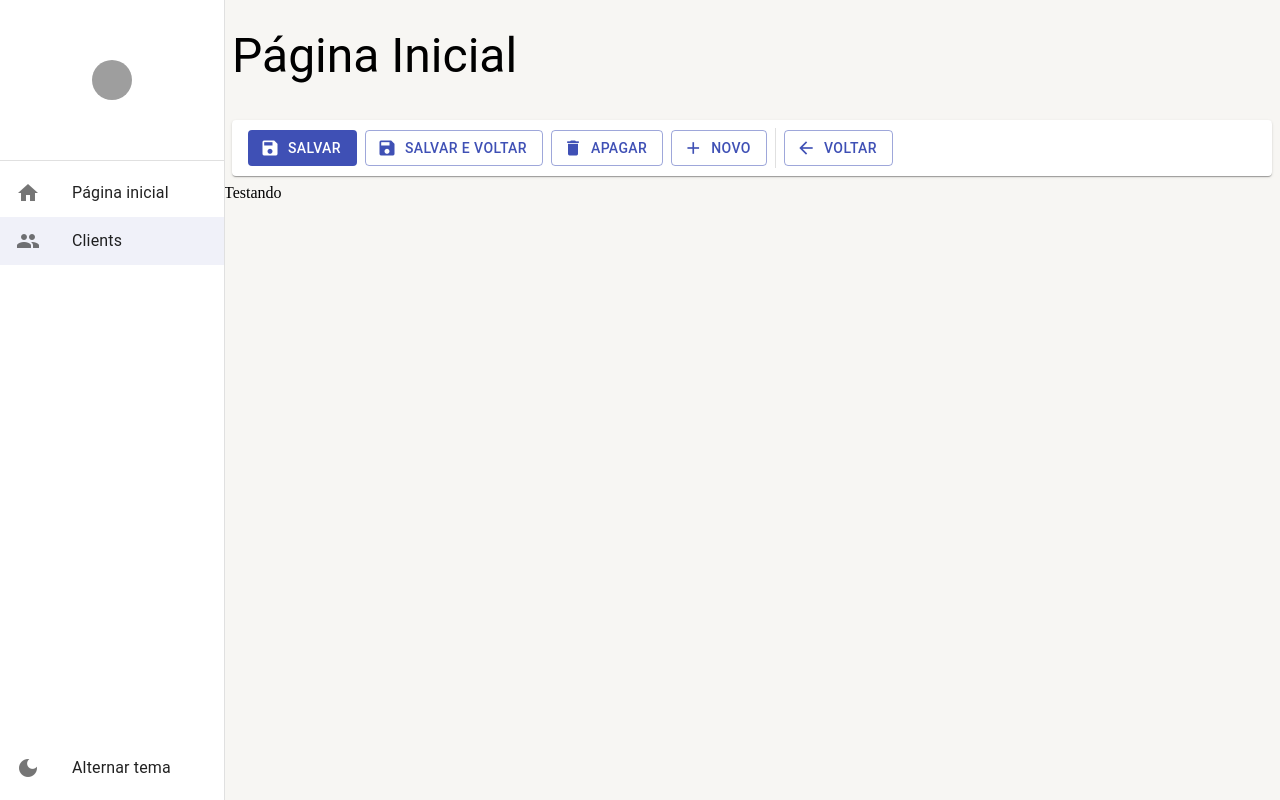
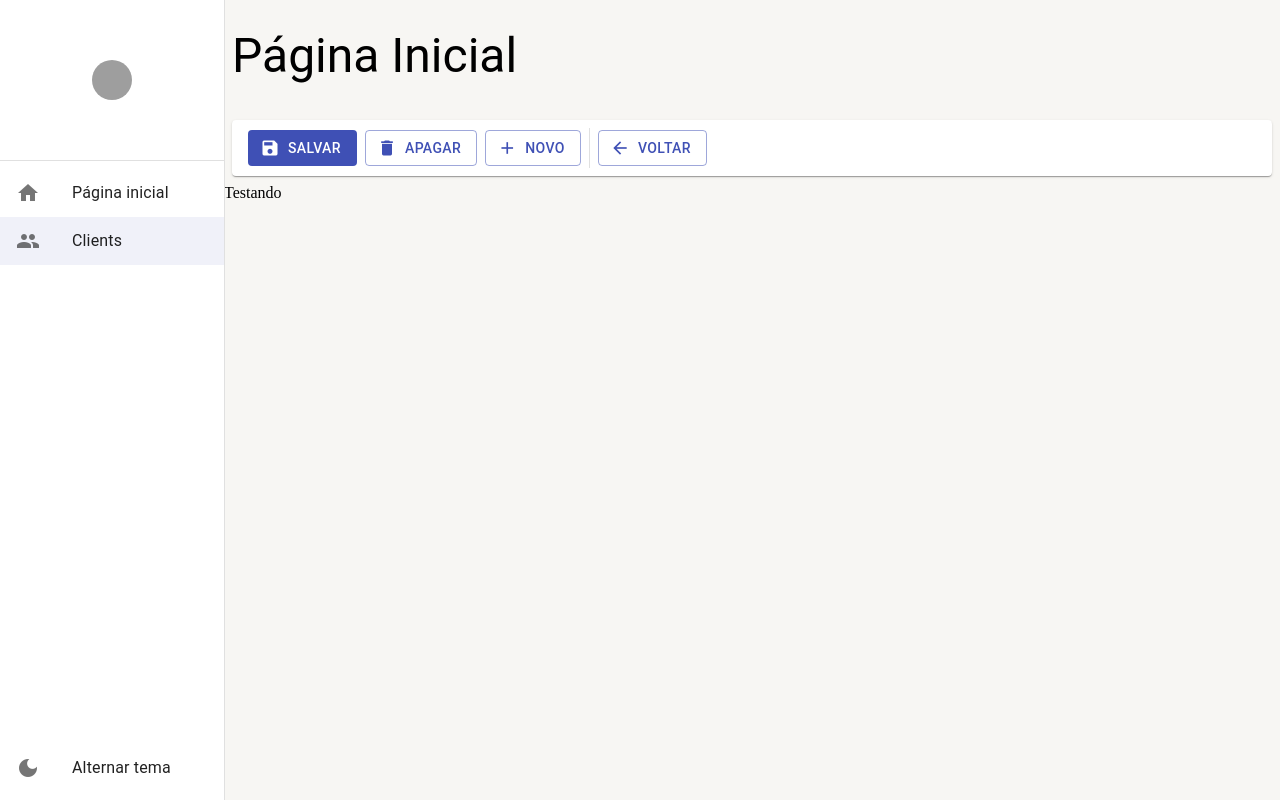
Before and after one commit to GabrielDOSilva/frontend, a React (Create React App) app: page /pagina-inicial in a window 1280 px wide. Built offline with nearby package versions, Linux system fonts and the light colour scheme; grey boxes are pictures that could not be loaded.

Commit message:
Feat: alterado botão novo

```diff
--- a/src/pages/clients/DetalheDeClients.tsx
+++ b/src/pages/clients/DetalheDeClients.tsx
@@ -4,7 +4,6 @@ import { LayoutBasePagina } from '../../shared/layouts';
 import { FerramentasDeDetalhes } from '../../shared/components';
 import { ClientsService, IDetalhesClients } from '../../shared/services/api';
 import { VTextField, VForm, useVForms } from '../../shared/form';
-import { FormHandles } from '@unform/core';
 import { Divider, Grid, Icon, IconButton, Paper, Typography } from '@mui/material';
 
 interface IFormsData {
@@ -106,9 +105,11 @@ export const DetalheDeClients: React.FC = () => {
                 .then((result) => {
 
                     setIsLoading(false);
+
                     if (result instanceof Error) {
                         alert(result.message)
                     } else {
+
                         if (isSaveAndClose()) {
                             navigate('/clients');
 
@@ -150,8 +151,9 @@ export const DetalheDeClients: React.FC = () => {
                     textButtonNew='Nova'
                     showButtonSalveBack={id === 'nova' || isEditing}
                     showButtonSalve={id === 'nova' || isEditing}
-                    showButtonNew={id !== 'nova'}
+                    showButtonNew={id !== 'nova' && !isEditing}
                     showButtonDelete={id !== 'nova' && !isEditing}
+                    showButtonBack
                     clickOnButtonSalve={save}
                     clickOnButtonBack={() => { navigate('/clients') }}
                     clickOnButtonDelete={() => handleDelete(Number(id))}
@@ -164,9 +166,6 @@ export const DetalheDeClients: React.FC = () => {
                 <VForm ref={formRef} onSubmit={handleSave}>
                     <Grid item component={Paper} variant='outlined' margin={1} padding={1}>
                         <Typography align='center' margin={1} variant="h4"><strong>Cadastro de cliente</strong></Typography>
-
-
-
                         <>
                             <Grid item xs={12}>
                                 <Divider />
--- a/src/pages/dashboard/Deashboard.tsx
+++ b/src/pages/dashboard/Deashboard.tsx
@@ -9,7 +9,7 @@ export const Dashboard: React.FC = () => {
          titulo='Página Inicial'
         barraDeFerramentas={
           (
-            <FerramentasDeDetalhes showButtonSalveBack/>
+            <FerramentasDeDetalhes showButtonBack/>
           )
         }>
 
```
